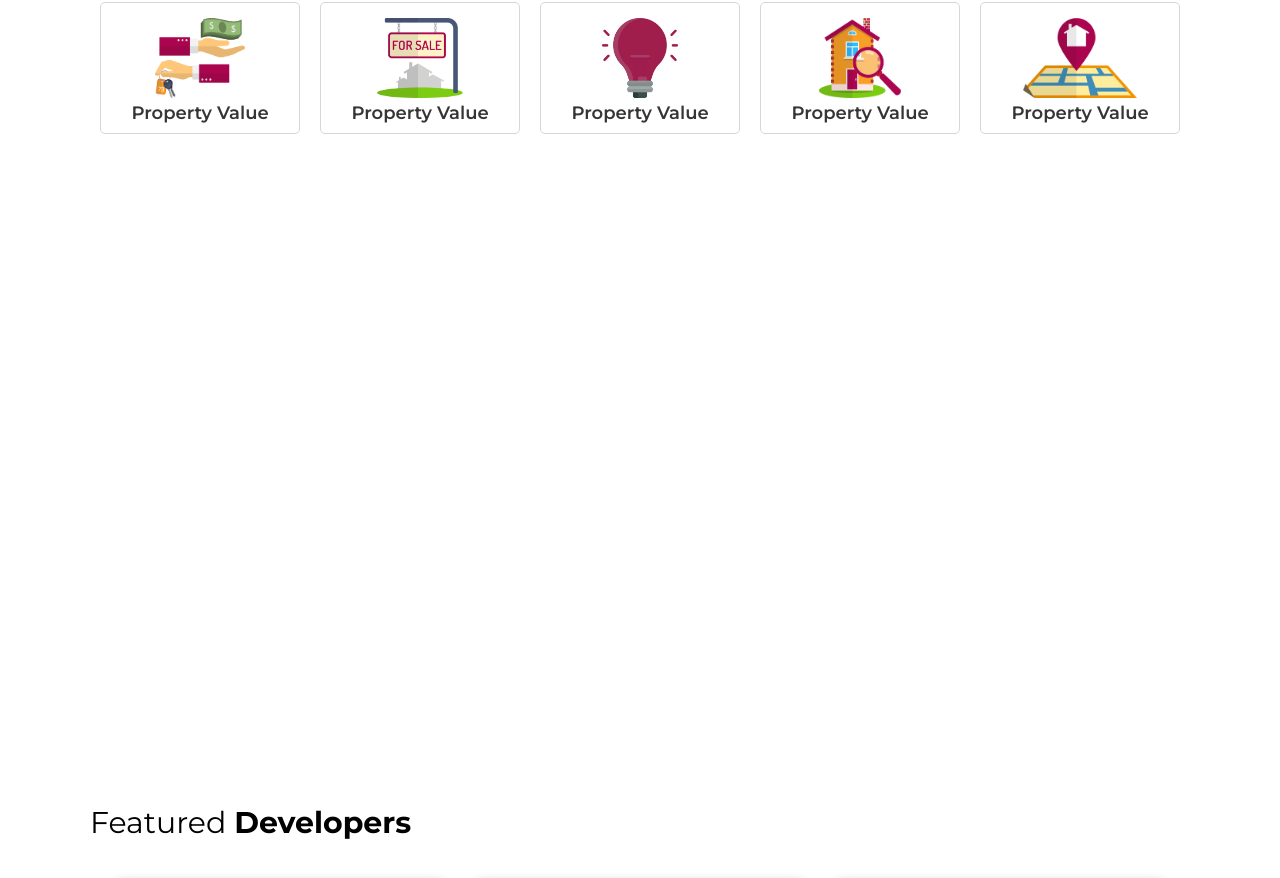
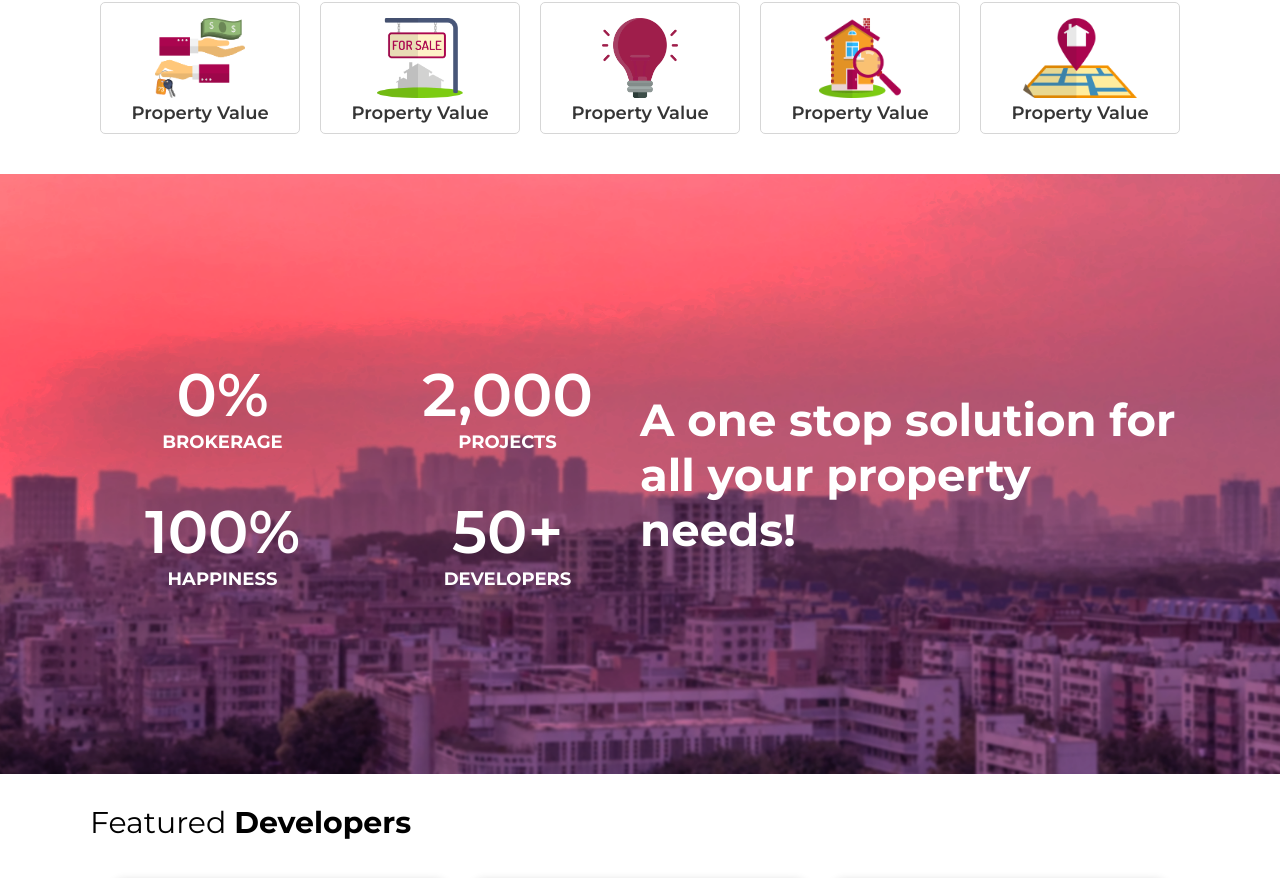
Before and after one commit to sourav2/Phrealtors, a plain HTML site: page index.html in a window 1280 px wide. Shown: the part 827-1705 px from the top of the page. Drawn offline with nearby package versions, Linux system fonts and the light colour scheme.

Commit message:
Update Style.css

```diff
--- a/Style.css
+++ b/Style.css
@@ -1429,7 +1429,7 @@
                width: 100%;
               text-align: center;
                height: 600px;
-               background-image: url("Images/Group\ 2.png");
+               background-image: url("Images/Group2.png");
                background-position: center;
                background-repeat: no-repeat;
                background-size: cover;
```
